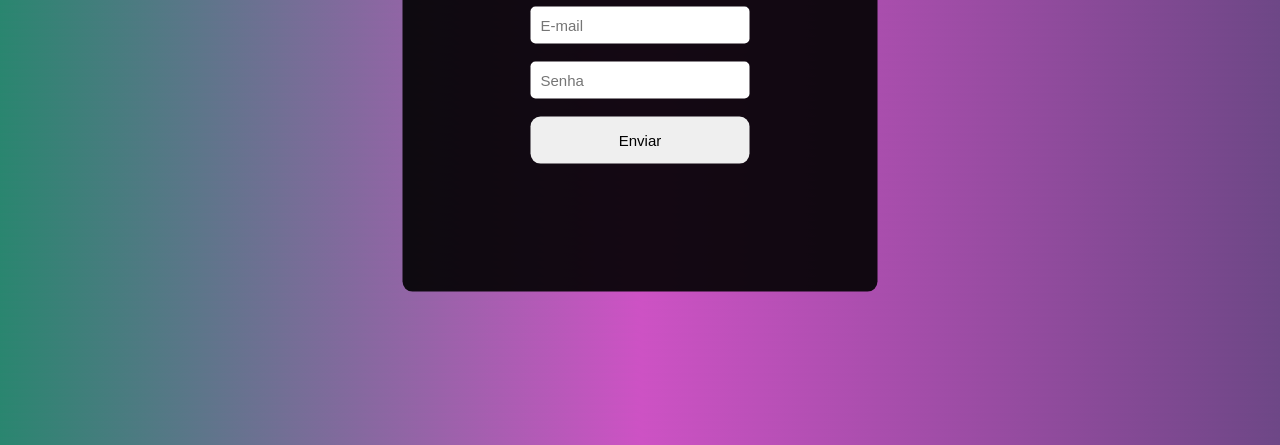
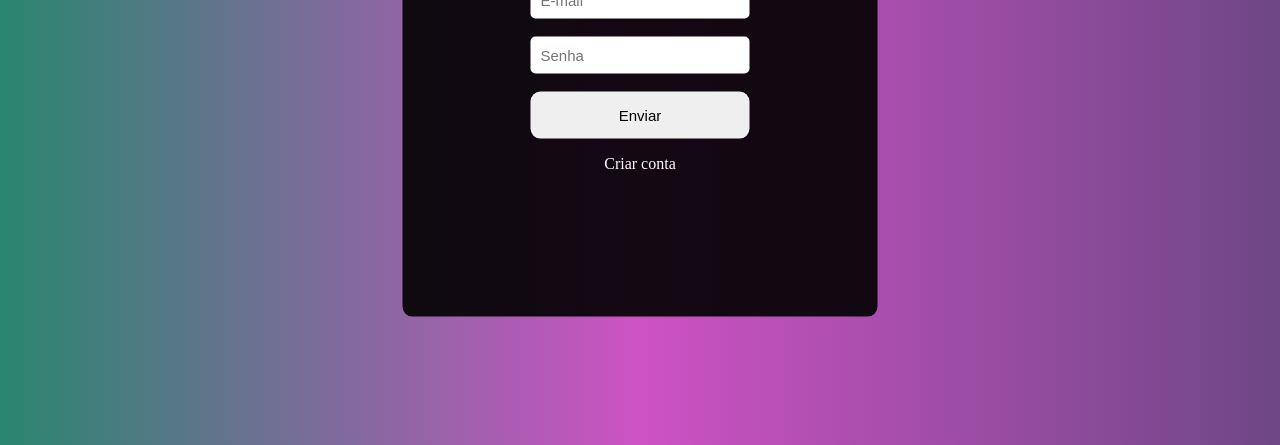
Before and after one commit to GrowFoco/projeto_site, a plain HTML site: page index.html in a window 1280 px wide. Shown: the part 355-800 px from the top of the page. Drawn offline with Linux system fonts and the light colour scheme.

Commit message:
criando um link para criar conta

```diff
--- a/css/style.css
+++ b/css/style.css
@@ -8,14 +8,14 @@
     --cor1 : #E0F5FE;
     --COR2 : #FFDFFF;
     --cor3 : #cd52c4;
-    /*--cor4 : #03FF04;*/
+   --cor4 : #03FF04;
     --cor5 : #000000;
     --cor6 : #6D4786;
     --cor7 : #29866F;
     --cor8 : #797979;
 }
 .login{
-  background-image: linear-gradient(45deg, var(--cor7),var(--cor3),var(--cor6)); /*da um efeito gradenete na tela */
+  background: linear-gradient(45deg, var(--cor7),var(--cor3),var(--cor6)); /*da um efeito gradenete na tela */
     font-family:  serif sans-serif;
     width: 100%;
 }
@@ -54,3 +54,8 @@ button{
 button:hover{ /*hover e um pseudo-classe*/
     background-color: var(--cor3); /*muda a cor do elemento */
 }
+p{
+    color: white;
+    cursor: pointer;
+    text-align: center;
+}
--- a/index.html
+++ b/index.html
@@ -18,6 +18,9 @@
         <input type="password" placeholder="Senha">
         <br> <br>
         <button>Enviar</button>
+        <link rel="stylesheet" href="#|">
+            <p>Criar conta</p>
+        </link>
        </div>
 
 
```
Also changed, not shown: home.html (added).
